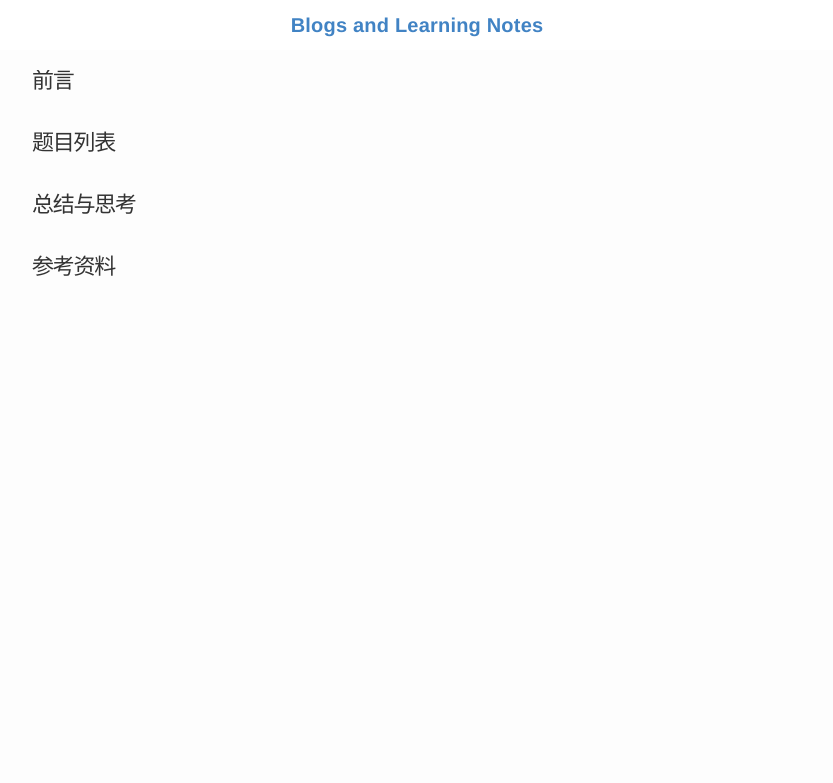
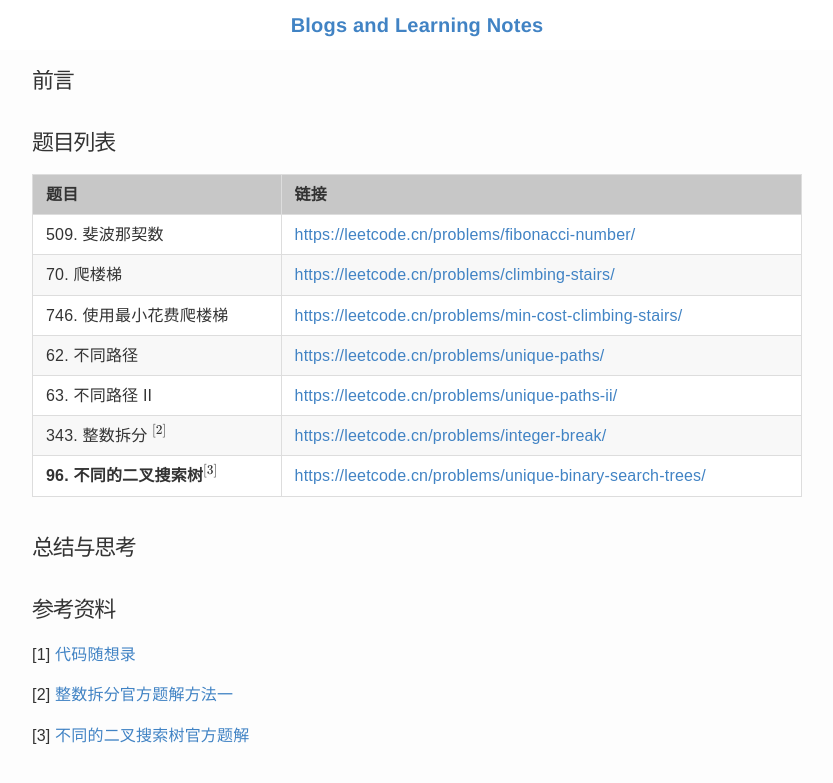
Before and after one commit to xuyangcao/blog, a Jekyll site: the page built from algorithm/dinamic_programming.md, in a window 1280 px wide and 900 px high. Shown: the top 783 px of the window, without its empty margins (223-1056 px from the left). Built offline with Jekyll 4.4.1, drawn with Linux system fonts in a browser that asks for light colours; formulas are drawn with MathJax 3.

```diff
--- a/_includes/blog_list.html
+++ b/_includes/blog_list.html
@@ -59,6 +59,11 @@
               <div class="materials-item">
                 <a href="{{ site.baseurl }}/tools/pip_mirror">
                 pip: 使用清华镜像源安装软件
+                </a>
+              </div>
+              <div class="materials-item">
+                <a href="{{ site.baseurl }}/tools/linux_opencv">
+                Linux系统安装OpenCV
                 </a>
               </div>
             </details>
--- a/algorithm/dinamic_programming.md
+++ b/algorithm/dinamic_programming.md
@@ -6,6 +6,23 @@ layout: post
 
 ## 题目列表
 
+| 题目 | 链接 |
+|:-----|:-----|
+| 509. 斐波那契数 | [https://leetcode.cn/problems/fibonacci-number/](https://leetcode.cn/problems/fibonacci-number/) |
+| 70. 爬楼梯 | [https://leetcode.cn/problems/climbing-stairs/](https://leetcode.cn/problems/climbing-stairs/) |
+| 746. 使用最小花费爬楼梯 | [https://leetcode.cn/problems/min-cost-climbing-stairs/](https://leetcode.cn/problems/min-cost-climbing-stairs/) |
+| 62. 不同路径 | [https://leetcode.cn/problems/unique-paths/](https://leetcode.cn/problems/unique-paths/) |
+| 63. 不同路径 II | [https://leetcode.cn/problems/unique-paths-ii/](https://leetcode.cn/problems/unique-paths-ii/) |
+| 343. 整数拆分 $^{[2]}$ | [https://leetcode.cn/problems/integer-break/](https://leetcode.cn/problems/integer-break/) |
+| **96. 不同的二叉搜索树**$^{[3]}$ | [https://leetcode.cn/problems/unique-binary-search-trees/](https://leetcode.cn/problems/unique-binary-search-trees/) |
+
+
 ## 总结与思考
 
 ## 参考资料
+
+[1] [代码随想录](https://programmercarl.com/)
+
+[2] [整数拆分官方题解方法一](https://leetcode.cn/problems/integer-break/solution/zheng-shu-chai-fen-by-leetcode-solution/整数拆分官方题解方法一)
+
+[3] [不同的二叉搜索树官方题解](https://leetcode.cn/problems/unique-binary-search-trees/solution/bu-tong-de-er-cha-sou-suo-shu-by-leetcode-solution/)
```
Also changed, not shown: tools/linux_opencv.md (added, +75 -0 lines).
